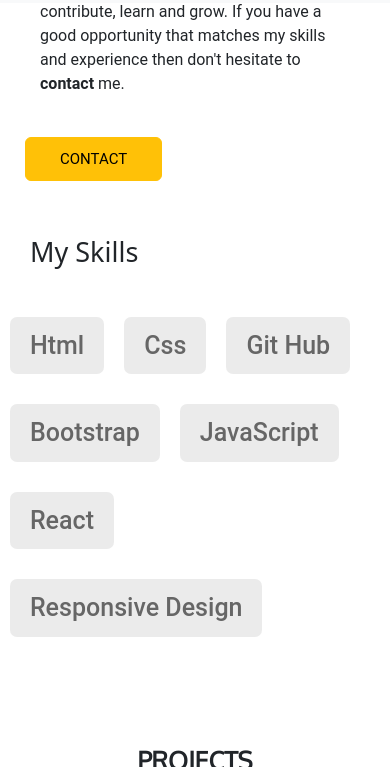
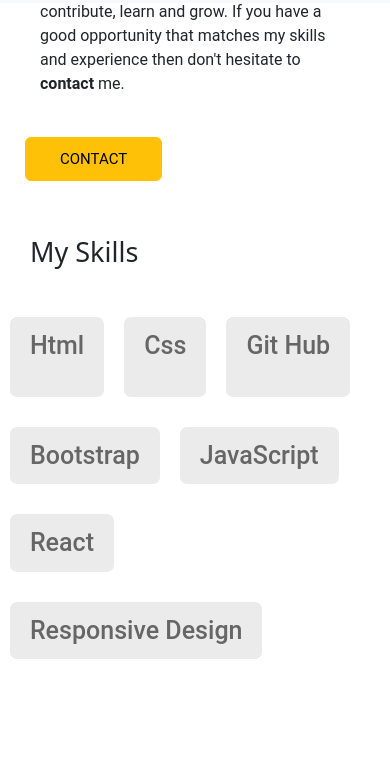
Before and after one commit to utsav591/Portfolio, a website: page index.html in a window 390 px wide. In both pictures the pointer is over the element "Html". Shown: the part 974-1741 px from the top of the page. Drawn offline with nearby package versions, Linux system fonts and the light colour scheme.

```diff
--- a/style.css
+++ b/style.css
@@ -120,6 +120,10 @@
     border-radius: 5px;
     font-weight: 500;
     color: #666;
+}
+.skills:hover{
+    height: 80px;
+    transition:all 0.3s ease-out ;
 }
 .project-pad{
     padding: 20px;
@@ -320,7 +324,7 @@
     }
     .card{
         height: 355px;
-        width: 300px;
+        width: 275px;
     }
     .footer{
         background-color: black;
```
